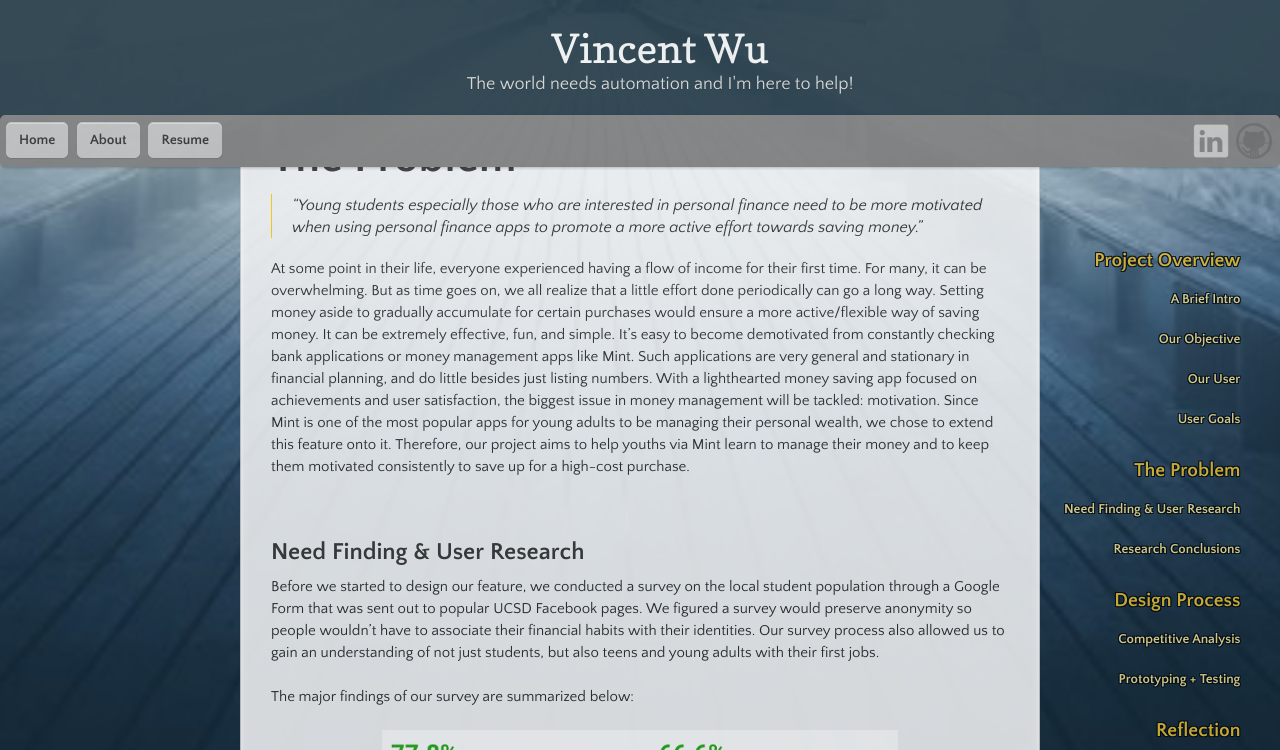
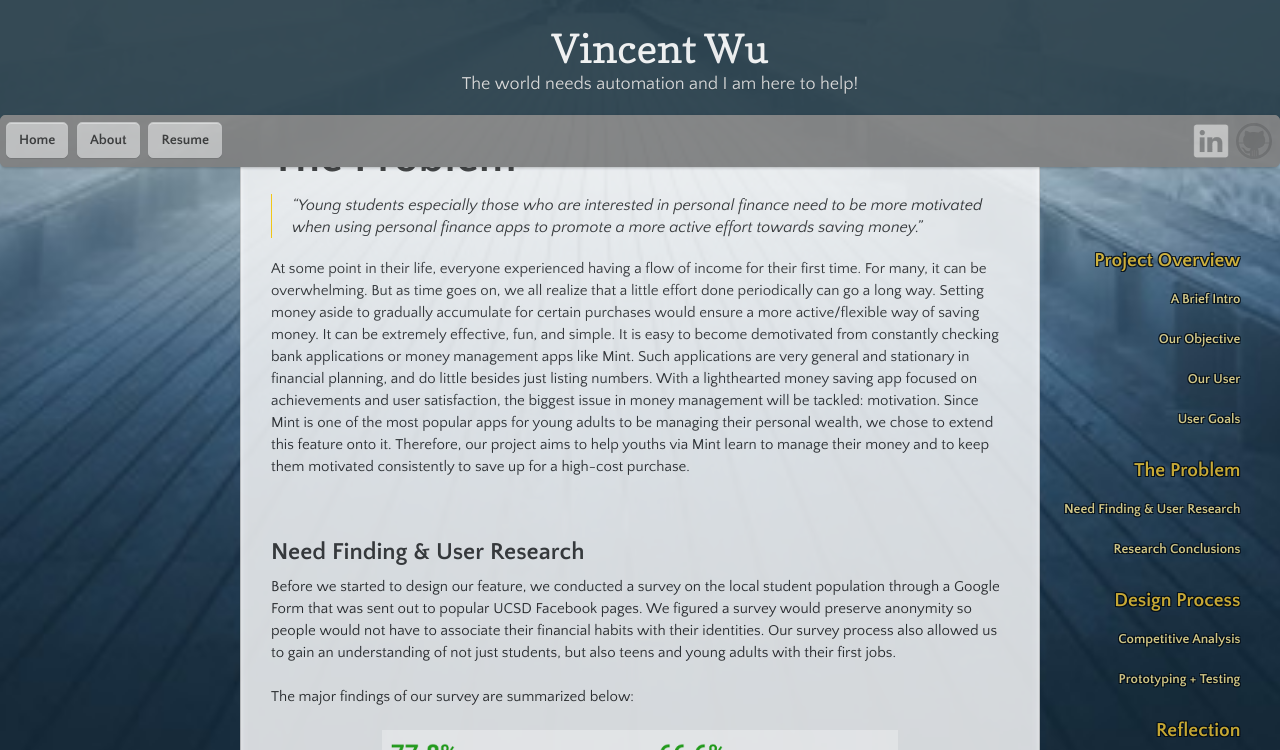
Before and after one commit to VincentWu1998/VincentWu1998.github.io, a Jekyll site: the page built from mint_case_study.md, in a window 1280 px wide and 1400 px high, scrolled down 1754 px. Shown: the top 750 px of the window. Built offline with Jekyll 4.4.1, drawn with Linux system fonts in a browser that asks for light colours; some of the changed text lies outside the part shown.

Commit message:
Removed all contractions.

```diff
--- a/_config.yml
+++ b/_config.yml
@@ -1,5 +1,5 @@
 title: Vincent Wu
-description: The world needs automation and I'm here to help!
+description: The world needs automation and I am here to help!
 show_downloads: false
 google_analytics:
 theme: jekyll-theme-leap-day
--- a/mint_case_study.md
+++ b/mint_case_study.md
@@ -76,7 +76,7 @@
 
 At some point in their life, everyone experienced having a flow of income for
  their first time. For many, it can be overwhelming.  But as time goes on, we all realize that a little effort done periodically can go a long way. Setting money aside to gradually accumulate for certain purchases would ensure a more active/flexible way of saving money.
-It can be extremely effective, fun, and simple. It’s easy to become
+It can be extremely effective, fun, and simple. It is easy to become
 demotivated from constantly checking bank applications or money management
 apps like Mint. Such applications are very general and stationary in
 financial planning, and do little besides just listing numbers. With a
@@ -95,7 +95,8 @@
 
 Before we started to design our feature, we conducted a survey on the local
 student population through a Google Form that was sent out to popular UCSD
-Facebook pages. We figured a survey would preserve anonymity so people wouldn’t
+Facebook pages. We figured a survey would preserve anonymity so people would
+not
 have to associate their financial habits with their identities. Our survey process also allowed us to gain an understanding of not just students, but also teens
  and young adults with their first jobs.
 <br> <br>
@@ -127,7 +128,7 @@
 
 ---
 # <span style="font-size: 45px"> <b>Design Process</b></span>
-> "It's a process, not something dreamt overnight!"
+> "It is a process, not something dreamt overnight!"
 
 ## Competitive Analysis
 The key principle of motivation in money management was inspired by the innovative features offered by Mint's competitors [Digit, Qapital Banking, and Acorns(formerly)] and by Mint's pre-existing integrations (Acorns).
```
Also changed, not shown: 4 other files.
